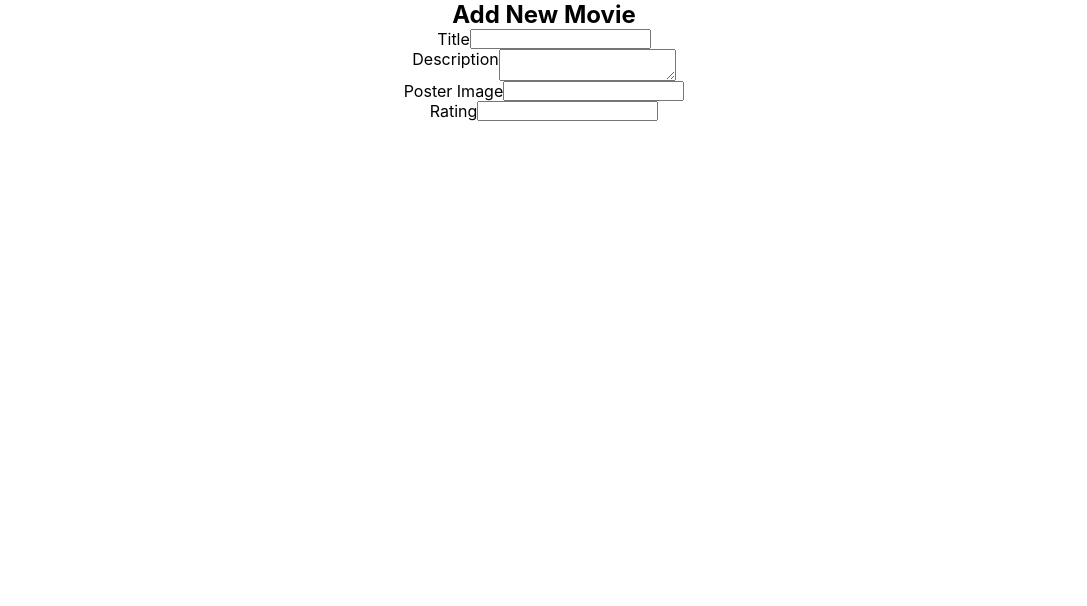
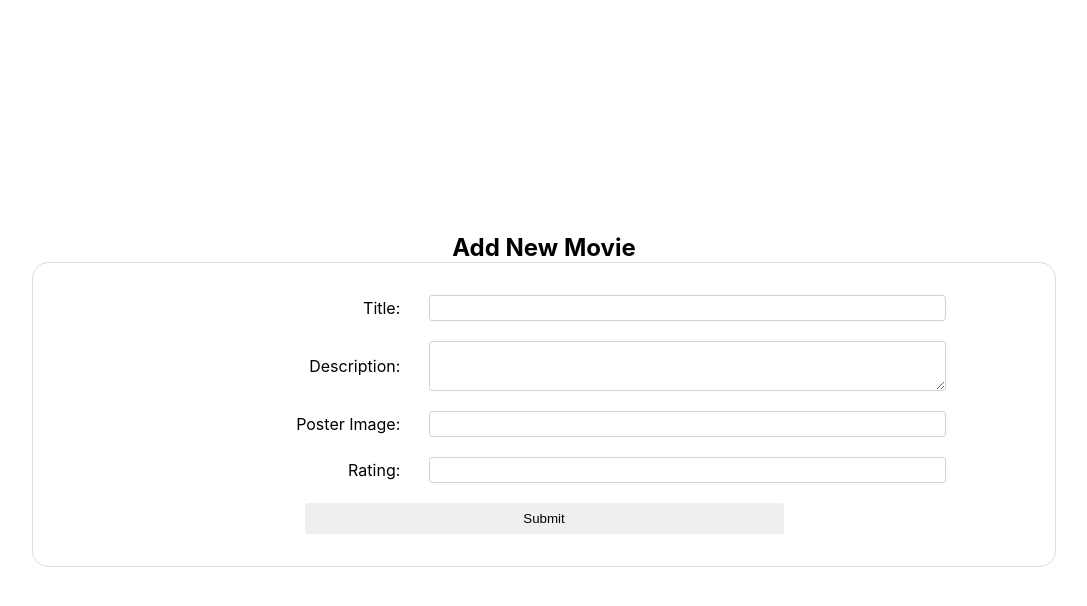
Before and after one commit to hassanelnajjar/HM-movies-react-app, a React (Create React App) app: page / in a window 1280 px wide. Shown: the top 606 px of the page, without its empty margins (96-1183 px from the left). Built offline with nearby package versions, Linux system fonts and the light colour scheme.

Commit message:
fix styles

```diff
--- a/src/components/AddMovie/index.jsx
+++ b/src/components/AddMovie/index.jsx
@@ -135,6 +135,7 @@ export default class AddMovie extends Component {
               id="movie-rating"
             />
           </div>
+          <input className="submit-button" type="button" value="Submit" />
         </form>
         {showMovieList ? (
           <MoviesList
--- a/src/components/AddMovie/style.css
+++ b/src/components/AddMovie/style.css
@@ -1,9 +1,10 @@
 .movie-form-container{
-  width: 100vw;
+  width: 80vw;
   height: 100vh;
+  margin: auto;
   display: flex;
   flex-direction: column;
-  justify-content: flex-start;
+  justify-content: center;
   align-items:center
 }
 
@@ -11,10 +12,59 @@
   text-align: center;
 }
 
+.movie-form{
+  display: flex;
+  flex-direction: column;
+  justify-content: center;
+  align-items:center;
+  border:1px solid gainsboro;
+  padding: 2rem;
+  border-radius: 1rem;
+  width: 100%;
+  gap:20px;
+}
+
+
 .add-movie-input-row{
   display: flex;
   flex-direction: row;
+  width: 90%;
+  justify-content: space-evenly;
+  align-items:center
 }
+
+.add-movie-input-row label{
+  width:30%;
+  text-align: right;
+}
+
+.add-movie-input-row label::after{
+  content:":"
+}
+.add-movie-input-row textarea,
+.add-movie-input-row input{
+  width:60%;
+  line-height: 1.5rem;
+  outline: none;
+  border:1px solid rgb(211, 208, 208);
+  border-radius:0.20rem;
+}
+.add-movie-input-row textarea{
+  resize: vertical;
+
+}
+
+
+.submit-button{
+  border:none;
+  padding: 0.5rem 2rem;
+  border-radius:0.2rem;
+  width:50%;
+  position: relative;
+  left:80clpx;
+  outline: none;
+}
+
 .AddMovie-movie-item{
   display: flex;
   flex-direction: row;
@@ -44,10 +94,3 @@
 .AddMovie-movie-item:hover{
   background-color: rgb(128, 128, 128,0.10);
 }
-
-.movie-form{
-  display: flex;
-  flex-direction: column;
-  justify-content: center;
-  align-items:center;
-}
```
Also changed, not shown: 1 other file (tests, documents, lock files or other folders).
